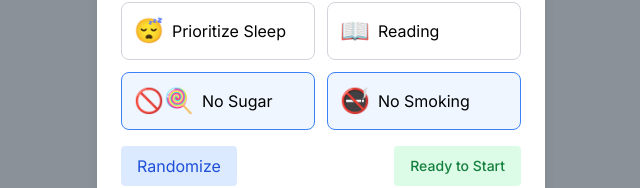
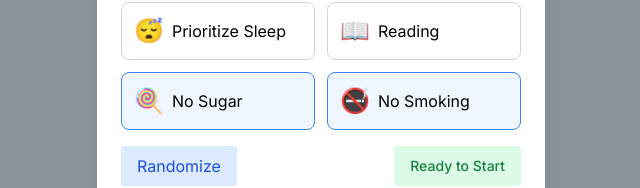
Before and after one commit to lvjian700/2minutehabits, a React (Vite) app: page / in a window 1280 px wide. Shown: the part 400-588 px from the top of the page, without its empty margins (319-959 px from the left). Built offline with nearby package versions, Linux system fonts and the light colour scheme.

Commit message:
update emoji

```diff
--- a/src/App.tsx
+++ b/src/App.tsx
@@ -13,6 +13,7 @@ export interface Habit {
 }
 
 // Predefined habit suggestions for onboarding
+// Predefined habit suggestions for onboarding (single-emoji icons)
 const SUGGESTIONS = [
   { name: 'Fitness', icon: '🏋️' },
   { name: 'Running', icon: '🏃' },
@@ -20,7 +21,8 @@ const SUGGESTIONS = [
   { name: 'Writing', icon: '✍️' },
   { name: 'Prioritize Sleep', icon: '😴' },
   { name: 'Reading', icon: '📖' },
-  { name: 'No Sugar', icon: '🚫🍭' },
+  // Use a single sugar icon for the 'No Sugar' habit
+  { name: 'No Sugar', icon: '🍭' },
   { name: 'No Smoking', icon: '🚭' }
 ];
 
```
